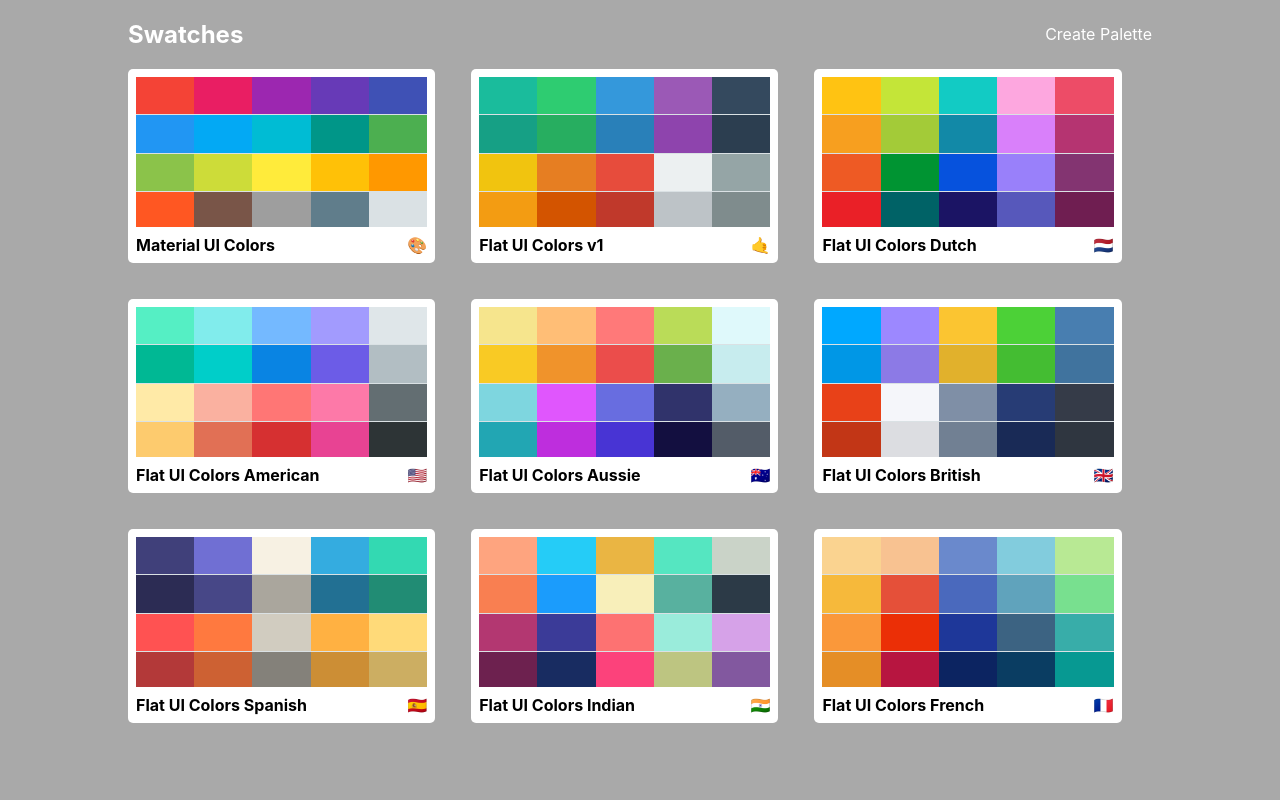
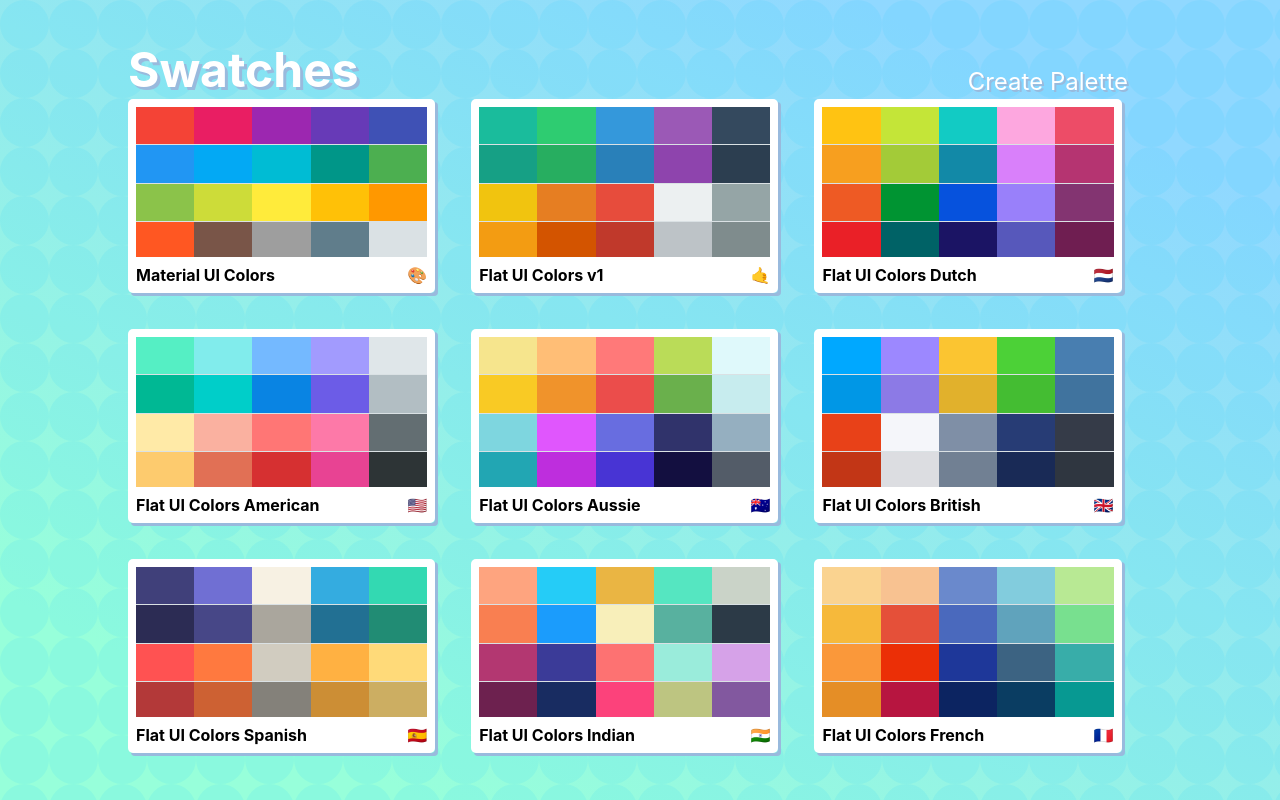
Before and after one commit to humber-jake/colorpalette, a React (Create React App) app: page / in a window 1280 px wide. Built offline with nearby package versions, Linux system fonts and the light colour scheme.

Commit message:
Style main page

```diff
--- a/src/styles/PaletteListStyles.js
+++ b/src/styles/PaletteListStyles.js
@@ -1,12 +1,18 @@
 import sizes from './sizes'
+import bg from './bg.svg'
+
+// Background courtesy of svgbackgrounds.com
 
 const styles = {
     root: {
-        backgroundColor: 'darkgray',
+        backgroundColor: '#FFF6DC',
+        backgroundImage: `url(${bg})`,
+        backgroundAttachment: 'scroll',
         height: '100%',
         display: 'flex',
         alignItems: 'flex-start',
-        justifyContent: 'center'
+        justifyContent: 'center',
+        overflow: 'auto'
     },
     container: {
         width: '50%',
@@ -26,10 +32,23 @@
         width: '100%',
         justifyContent: 'space-between',
         color: 'white',
-        alignItems: 'center',
+        alignItems: 'flex-end',
         "& a": {
+            fontSize: '1.5rem',
             textDecoration: 'none',
             color: 'white',
+            marginRight: '1.5rem',
+            marginBottom: '0.2rem',
+            textShadow: '2px 2px #99badd',
+            '&:hover':{
+                textShadow: '0px 0px 10px white'
+            }
+        },
+        "& h1": {
+            fontSize: '3rem',
+            marginBottom: 0,
+            textShadow: '3px 3px #99badd'
+
         }
     },
     palettes: {
@@ -44,6 +63,13 @@
         [sizes.andDown("xs")]: {
             gridTemplateColumns: "repeat(1, 100%)",
             gridGap: "1.4rem"
+        },
+        '& a': {
+            borderRadius: '4px',
+            boxShadow: '3px 3px #99badd',
+            '&:hover':{
+                boxShadow: '0px 0px 10px white'
+            }
         }
     },
     link: {
```
Also changed, not shown: src/styles/bg.svg (added).
